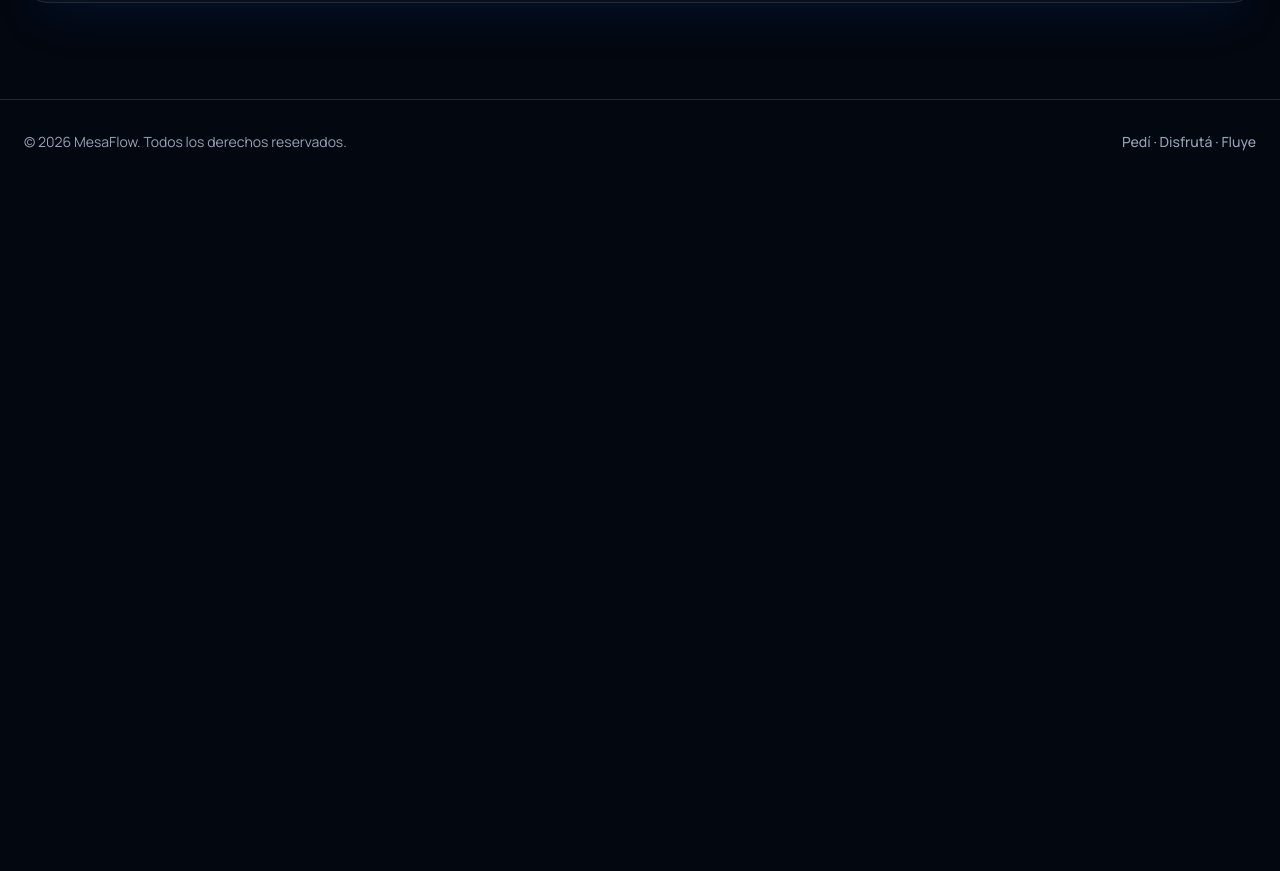
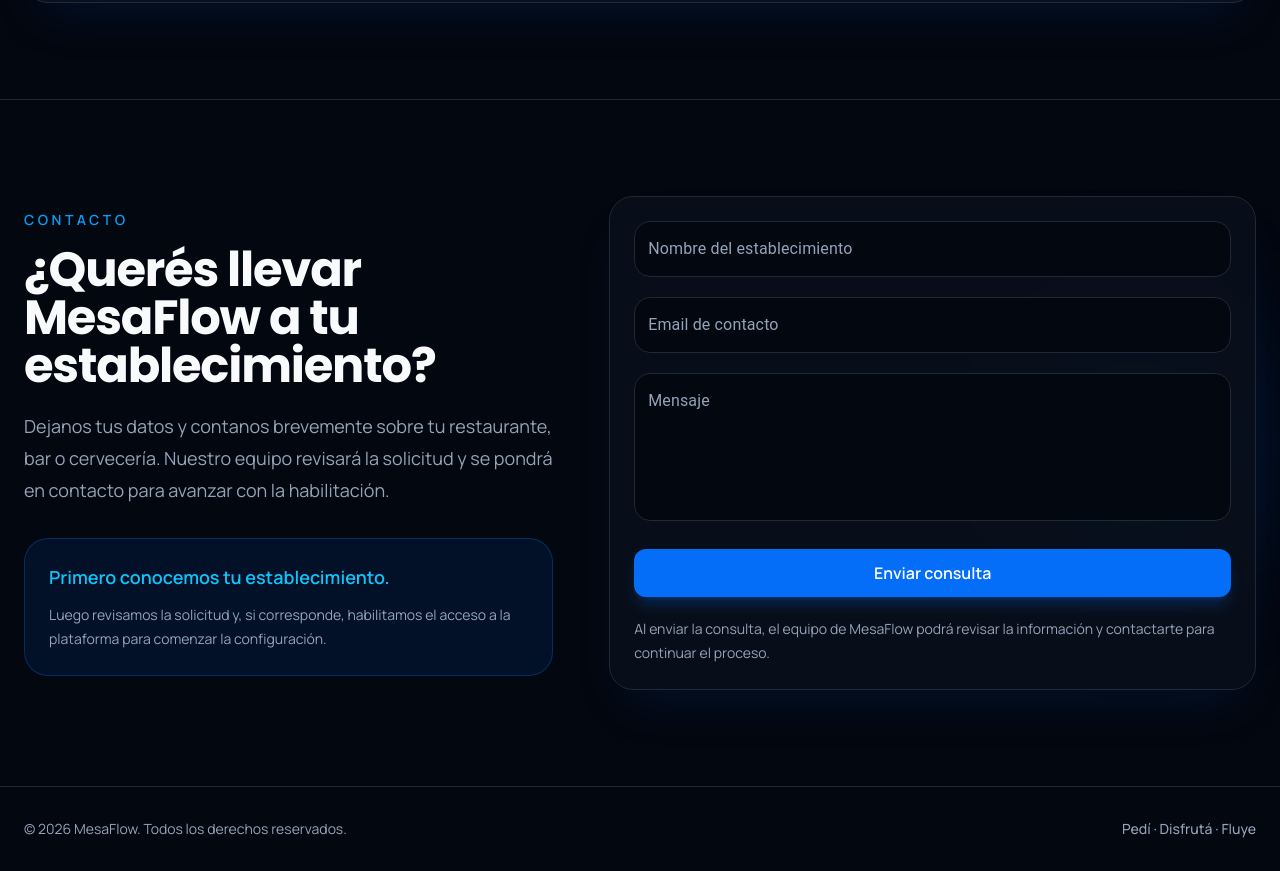
Before and after one commit to Beeejs/mesaflow-web, a React (Vite) app: page / in a window 1280 px wide. Shown: the part 3727-4598 px from the top of the page. Before the commit the page ends 3911 px from the top, so only its background shows below. Built offline with nearby package versions, Linux system fonts and the light colour scheme.

Commit message:
feat: Integramos seccion de Contacto

```diff
--- a/package.json
+++ b/package.json
@@ -10,6 +10,9 @@
     "preview": "vite preview"
   },
   "dependencies": {
+    "@emotion/react": "^11.14.0",
+    "@emotion/styled": "^11.14.1",
+    "@mui/material": "^9.3.1",
     "@tailwindcss/vite": "^4.3.3",
     "react": "^19.2.8",
     "react-dom": "^19.2.8",
--- a/src/App.jsx
+++ b/src/App.jsx
@@ -4,6 +4,7 @@ import Presentation from "./pages/home/Presentation"
 import Services from "./pages/home/Services"
 import Benefits from "./pages/home/Benefits"
 import Platform from "./pages/home/Platform"
+import Contact from "./pages/home/Contact"
 
 function App() {
   return (
@@ -12,6 +13,7 @@ function App() {
       <Services/>
       <Benefits />
       <Platform/>
+      <Contact />
     </Layout>
   )
 }
--- /dev/null
+++ b/src/components/contact/ContactForm.jsx
@@ -0,0 +1,77 @@
+import TextField from '@mui/material/TextField'
+
+const inputStyles = {
+  '& label': {
+    color: '#94A3B8',
+  },
+  '& label.Mui-focused': {
+    color: '#10C4FC',
+  },
+  '& .MuiOutlinedInput-root': {
+    color: '#F8FAFC',
+    backgroundColor: '#03070F',
+    borderRadius: '16px',
+    '& fieldset': {
+      borderColor: '#1F2937',
+    },
+    '&:hover fieldset': {
+      borderColor: '#056EF8',
+    },
+    '&.Mui-focused fieldset': {
+      borderColor: '#10C4FC',
+    },
+  },
+  '& .MuiInputBase-input::placeholder': {
+    color: '#94A3B8',
+    opacity: 1,
+  },
+}
+
+const ContactForm = () => {
+  return (
+    <form className="rounded-3xl border border-mesa-border bg-mesa-surface/80 p-6 shadow-2xl shadow-mesa-primary/10 backdrop-blur">
+      <div className="grid gap-5">
+        <TextField
+          label="Nombre del establecimiento"
+          placeholder="Ej: Cervecería DobleSentido"
+          variant="outlined"
+          fullWidth
+          sx={inputStyles}
+        />
+
+        <TextField
+          label="Email de contacto"
+          placeholder="Ej: contacto@restaurante.com"
+          variant="outlined"
+          fullWidth
+          type="email"
+          sx={inputStyles}
+        />
+
+        <TextField
+          label="Mensaje"
+          placeholder="Contanos brevemente qué necesitás o qué tipo de establecimiento tenés"
+          variant="outlined"
+          fullWidth
+          multiline
+          minRows={5}
+          sx={inputStyles}
+        />
+
+        <button
+          type="submit"
+          className="mt-2 rounded-xl bg-mesa-primary px-6 py-3 font-semibold text-white shadow-lg shadow-mesa-primary/25 transition hover:bg-mesa-primary-dark"
+        >
+          Enviar consulta
+        </button>
+
+        <p className="text-sm leading-6 text-mesa-muted">
+          Al enviar la consulta, el equipo de MesaFlow podrá revisar la
+          información y contactarte para continuar el proceso.
+        </p>
+      </div>
+    </form>
+  )
+}
+
+export default ContactForm
--- /dev/null
+++ b/src/pages/home/Contact.jsx
@@ -0,0 +1,45 @@
+import ContactForm from '../../components/contact/ContactForm'
+
+const Contact = () => {
+  return (
+    <section
+      id="contacto"
+      className="relative overflow-hidden border-t border-mesa-border px-6 py-24"
+    >
+      <div className="absolute right-0 top-1/2 h-72 w-72 -translate-y-1/2 rounded-full bg-mesa-primary/10 blur-3xl" />
+
+      <div className="relative mx-auto grid max-w-7xl items-center gap-14 lg:grid-cols-[0.9fr_1.1fr]">
+        <div>
+          <p className="text-sm font-semibold uppercase tracking-[0.25em] text-mesa-cyan">
+            Contacto
+          </p>
+
+          <h2 className="font-display mt-4 text-4xl font-bold tracking-tight md:text-5xl">
+            ¿Querés llevar MesaFlow a tu establecimiento?
+          </h2>
+
+          <p className="mt-5 text-lg leading-8 text-mesa-muted">
+            Dejanos tus datos y contanos brevemente sobre tu restaurante, bar o
+            cervecería. Nuestro equipo revisará la solicitud y se pondrá en
+            contacto para avanzar con la habilitación.
+          </p>
+
+          <div className="mt-8 rounded-3xl border border-mesa-primary/30 bg-mesa-primary/10 p-6">
+            <p className="text-lg font-semibold text-mesa-cyan-light">
+              Primero conocemos tu establecimiento.
+            </p>
+
+            <p className="mt-3 text-sm leading-6 text-mesa-muted">
+              Luego revisamos la solicitud y, si corresponde, habilitamos el
+              acceso a la plataforma para comenzar la configuración.
+            </p>
+          </div>
+        </div>
+
+        <ContactForm />
+      </div>
+    </section>
+  )
+}
+
+export default Contact
```
Also changed, not shown: 1 other file (tests, documents, lock files or other folders).
